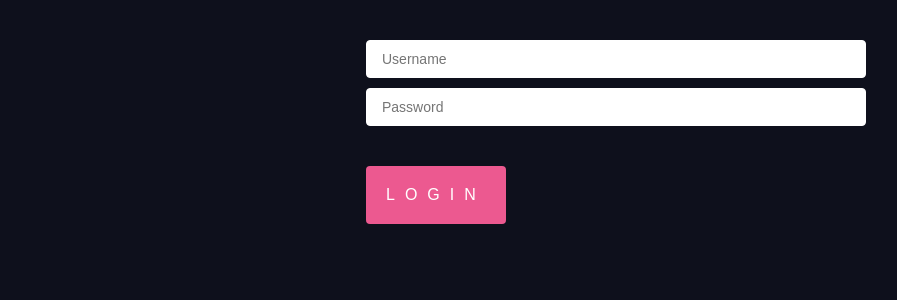
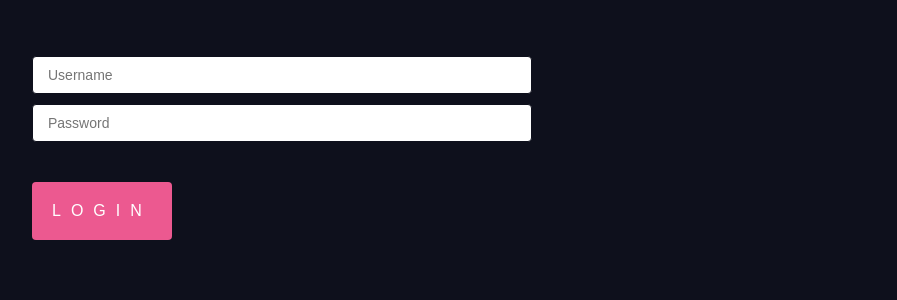
Before and after one commit to dqveha/FifthWheel, a React (Vite) app in the folder FE/: page / in a window 1280 px wide. Shown: the top 300 px of the page, without its empty margins (24-921 px from the left). Built offline with nearby package versions, Linux system fonts and the light colour scheme.

Commit message:
Update CSS

```diff
--- a/FE/src/App.css
+++ b/FE/src/App.css
@@ -1,5 +1,5 @@
 #root {
-  max-width: 1280px;
+  max-width: 2280px;
   margin: 0 auto;
   padding: 2rem;
   text-align: center;
@@ -20,6 +20,9 @@ body {
 form {
   max-width: 500px;
   margin: 0 auto;
+  margin-right: 1.5rem;
+  margin-left: 1rem;
+  margin-top: 1rem;
 }
 
 h1 {
@@ -50,7 +53,7 @@ input, select {
   box-sizing: border-box;
   width: 100%;
   border-radius: 4px;
-  border: 1px solid white;
+  border: 1px solid #0e101c;
   padding: 10px 15px;
   margin-bottom: 10px;
   font-size: 14px;
```
